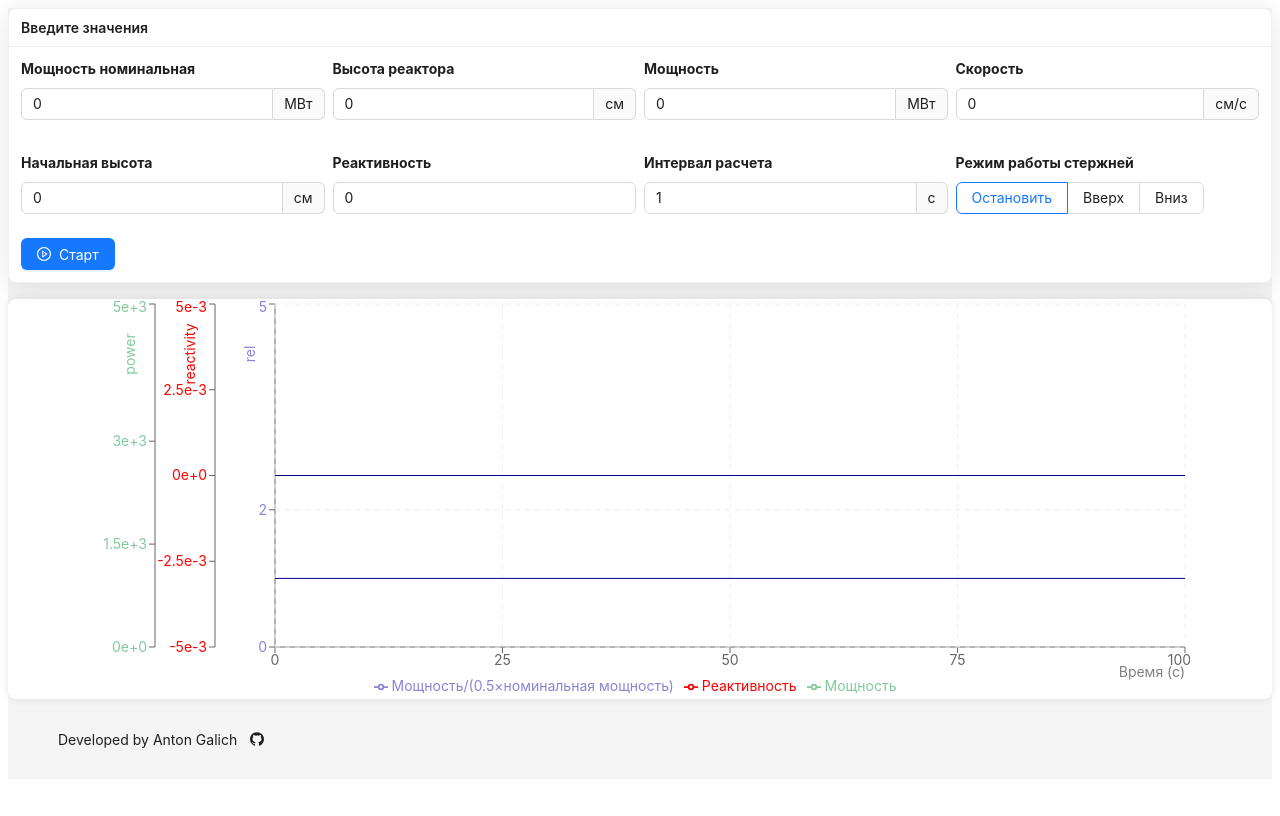
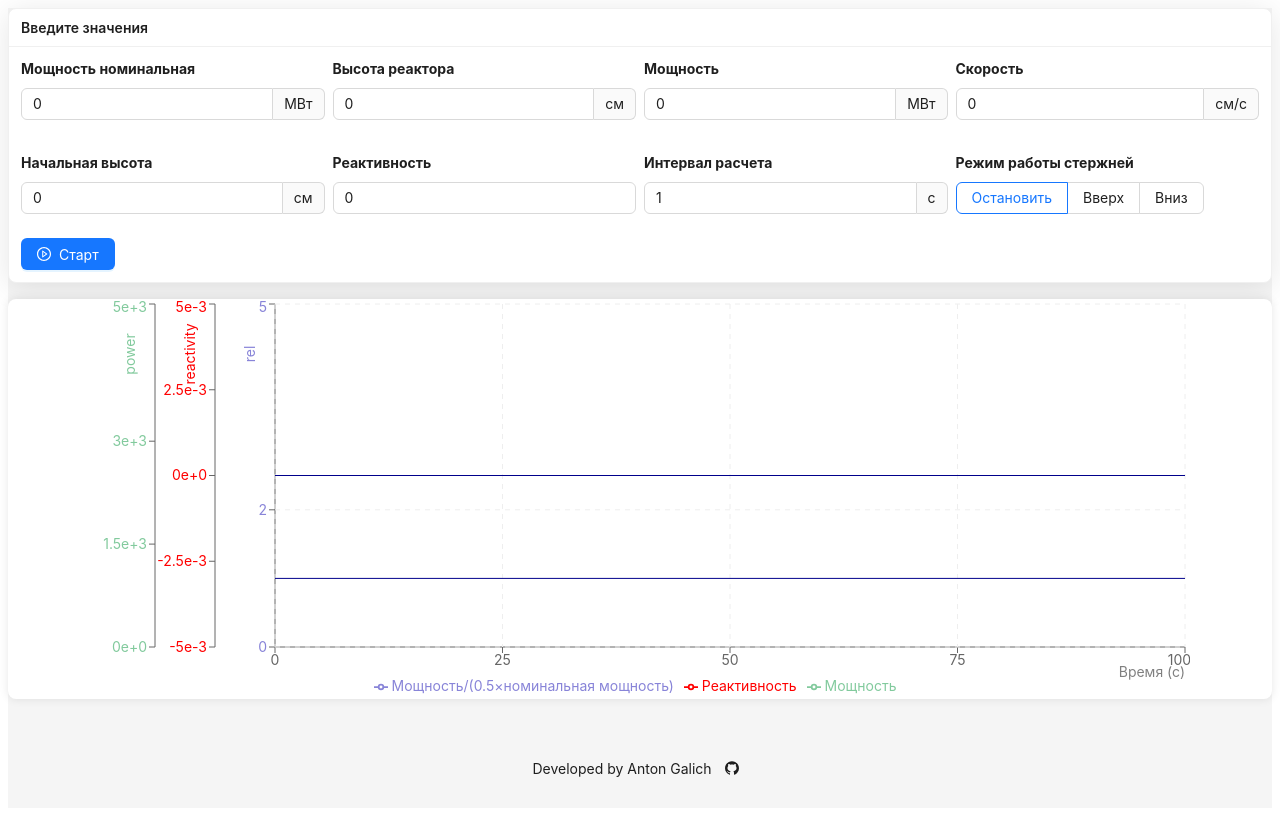
Before and after one commit to GalichAnton/reactor_calc, a React (Vite) app: page / in a window 1280 px wide. Built offline with nearby package versions, Linux system fonts and the light colour scheme.

Commit message:
fix footer

```diff
--- a/src/pages/Main.tsx
+++ b/src/pages/Main.tsx
@@ -6,7 +6,7 @@ import AppForm from '../components/form/AppForm.tsx';
 
 const Main = () => {
     return (
-        <Layout>
+        <Layout style={{ minHeight: '100vh' }}>
             <Layout.Content>
                 <Row gutter={[0, 16]}>
                     <Col span={24}>
@@ -17,8 +17,7 @@ const Main = () => {
                     </Col>
                 </Row>
             </Layout.Content>
-            <Layout.Footer>
-                {' '}
+            <Layout.Footer style={{ textAlign: 'center'}}>
                 Developed by Anton Galich{' '}
                 <Button
                     type="text"
```
